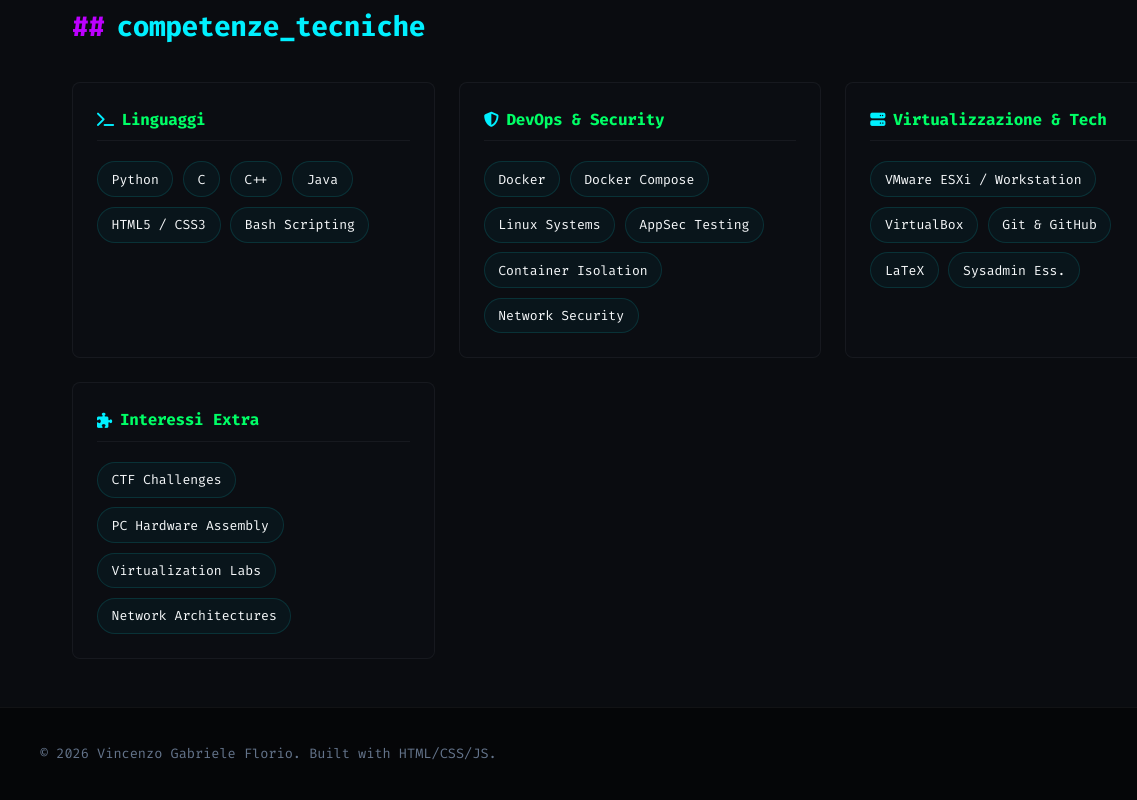
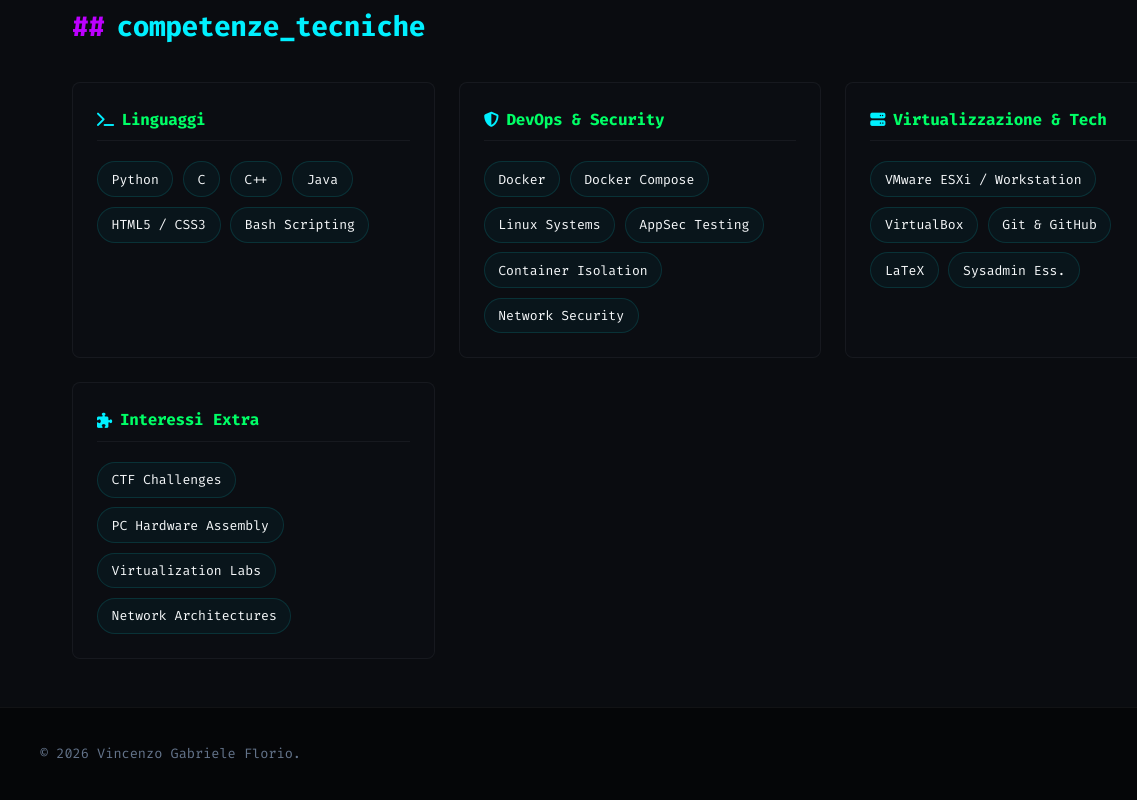
Before and after one commit to GabrieleFlorio28/gabrieleflorio28.github.io, a plain HTML site: page index.html in a window 1280 px wide. Shown: the part 1643-2443 px from the top of the page, 0-1137 px from the left. Drawn offline with Linux system fonts and the light colour scheme.

Commit message:
tolta riga finale

```diff
--- a/index.html
+++ b/index.html
@@ -193,7 +193,7 @@
     <footer>
         <div class="footer-content">
             <div class="footer-text">
-                &copy; 2026 Vincenzo Gabriele Florio. Built with HTML/CSS/JS.
+                &copy; 2026 Vincenzo Gabriele Florio.
             </div>
             <div style="display: flex; gap: 1.5rem; font-size: 1.1rem;">
                 <a href="https://github.com/GabrieleFlorio28" target="_blank" aria-label="GitHub"><i class="fa-brands fa-github"></i></a>
```
